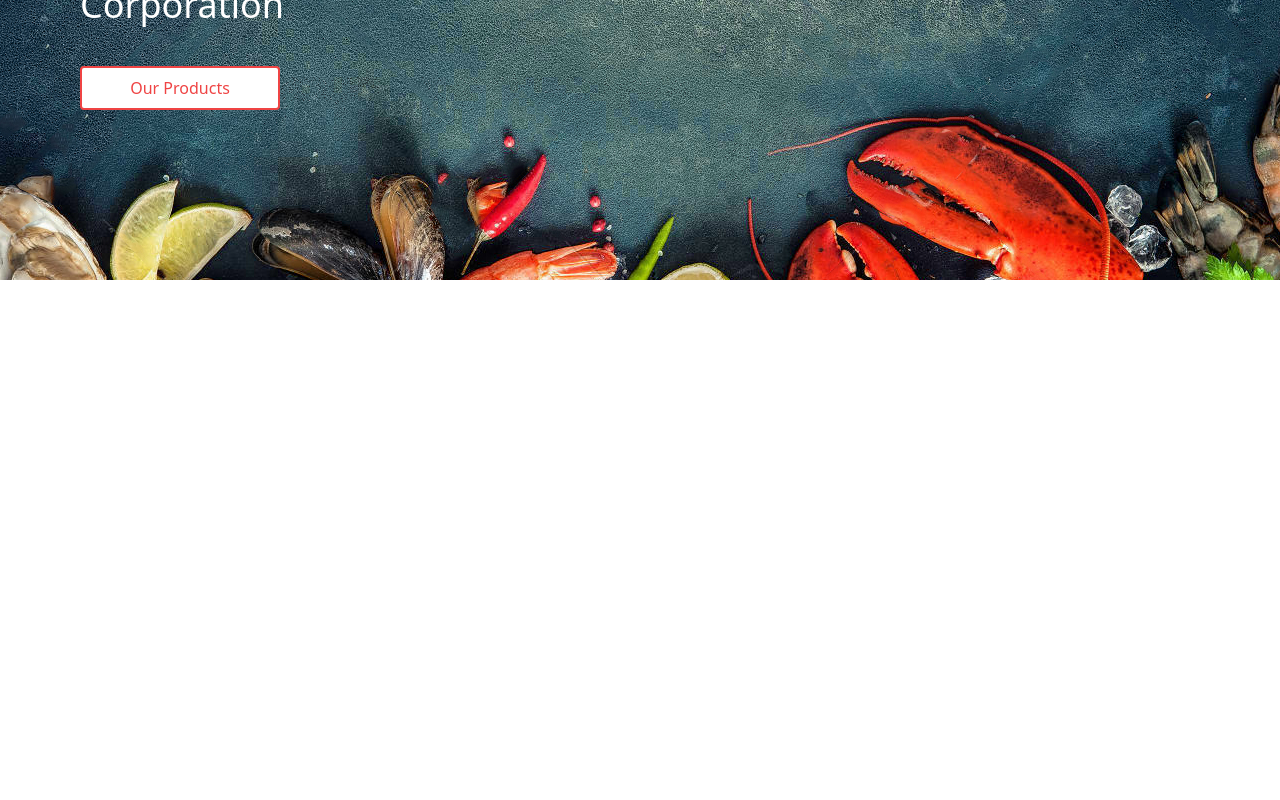
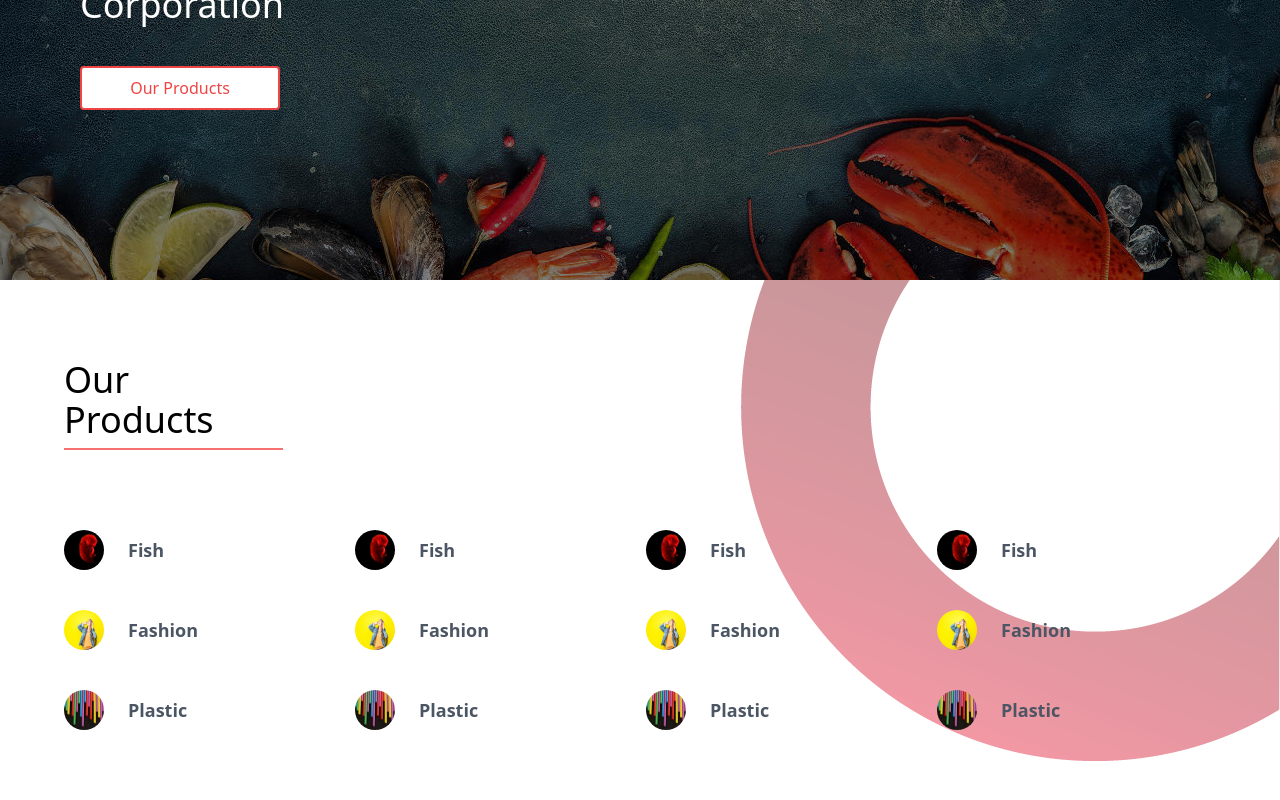
Before and after one commit to blooming-volcanoes/Bhuiyan-Trading-Client, a React (Create React App) app: page / in a window 1280 px wide. Shown: the part 294-1094 px from the top of the page. Before the commit the page ends 800 px from the top, so only its background shows below. Built offline with nearby package versions, Linux system fonts and the light colour scheme.

Commit message:
OurProducts section done

```diff
--- a/src/Components/Home/Banner/Banner.js
+++ b/src/Components/Home/Banner/Banner.js
@@ -4,7 +4,9 @@ function Banner() {
   return (
     <section
       className="flex h-full min-h-[550px] bg-center bg-no-repeat p-20"
-      style={{ backgroundImage: `url(${bg})` }}
+      style={{
+        backgroundImage: `linear-gradient(rgba(0, 0, 0, 0.5), rgba(0, 0, 0, 0.5)), url('${bg}')`,
+      }}
     >
       <div className="flex w-full flex-col items-center justify-center space-y-10 lg:items-start lg:justify-start">
         <h1 className="text-center text-6xl font-bold text-white lg:text-start lg:text-7xl ">
@@ -14,7 +16,7 @@ function Banner() {
         </h1>
 
         <button
-          className="w-full rounded border-2 border-red-500 bg-white  py-2 px-6 font-medium text-red-500 lg:w-[200px]"
+          className="w-full rounded border-2 border-red-500 bg-white py-2  px-6 font-medium text-red-500 hover:bg-gray-100 lg:w-[200px]"
           type="button"
         >
           Our Products
--- a/src/Components/Home/Home.js
+++ b/src/Components/Home/Home.js
@@ -1,11 +1,13 @@
 import Banner from "./Banner/Banner";
 import Header from "./Header/Header";
+import OurProducts from "./OurProducts/OurProducts";
 
 function Home() {
   return (
     <div>
       <Header />
       <Banner />
+      <OurProducts />
     </div>
   );
 }
--- /dev/null
+++ b/src/Components/Home/OurProducts/OurProducts.js
@@ -0,0 +1,57 @@
+import React from "react";
+import bgTop from "../../../assets/Images/bg-top.png";
+import fish1 from "../../../assets/Images/pexels-chevanon-photography-325044.jpg";
+import fashion from "../../../assets/Images/pexels-juan-mendez-1536619.jpg";
+import plastic from "../../../assets/Images/pexels-pixabay-65612.jpg";
+
+const data = [
+  { name: "fish", img: fish1 },
+  { name: "Fashion", img: fashion },
+  { name: "Plastic", img: plastic },
+];
+
+function OurProducts() {
+  return (
+    <div
+      style={{ backgroundImage: `url('${bgTop}')` }}
+      className={`w-full bg-right-top bg-no-repeat`}
+    >
+      <section
+        className={`mx-5 max-w-full bg-right-top bg-no-repeat py-20 lg:mx-auto lg:max-w-6xl`}
+      >
+        {/* title */}
+        <div>
+          <h1 className="mx-auto w-[219px] border-b-2  border-red-400 pb-2 text-4xl font-medium lg:mx-0">
+            Our Products
+          </h1>
+        </div>
+
+        {/* categories */}
+
+        <div className="my-20 grid grid-cols-1 gap-y-20  md:grid-cols-2 lg:grid-cols-4 lg:gap-3">
+          {Array(4)
+            .fill("")
+            .map((_, i) => (
+              <ul key={i} className="mx-auto space-y-10 lg:mx-0">
+                {data.map((categories, i) => (
+                  <li
+                    className="flex flex-col items-center justify-center space-x-0 space-y-3 text-lg font-semibold capitalize text-gray-600 md:flex-row md:justify-start md:space-x-6 lg:flex-row lg:justify-start lg:space-y-0 lg:space-x-6"
+                    key={i}
+                  >
+                    <img
+                      className="h-20 w-20 rounded-full md:h-10 md:w-10 lg:h-10 lg:w-10"
+                      src={categories.img}
+                      alt=""
+                    />
+                    <p>{categories.name}</p>
+                  </li>
+                ))}
+              </ul>
+            ))}
+        </div>
+      </section>
+    </div>
+  );
+}
+
+export default OurProducts;
```
Also changed, not shown: tailwind.config.js (+6 -5 lines), src/assets/Images/bg-top.png (added). Lines whose indentation alone changed are shown as unchanged.
